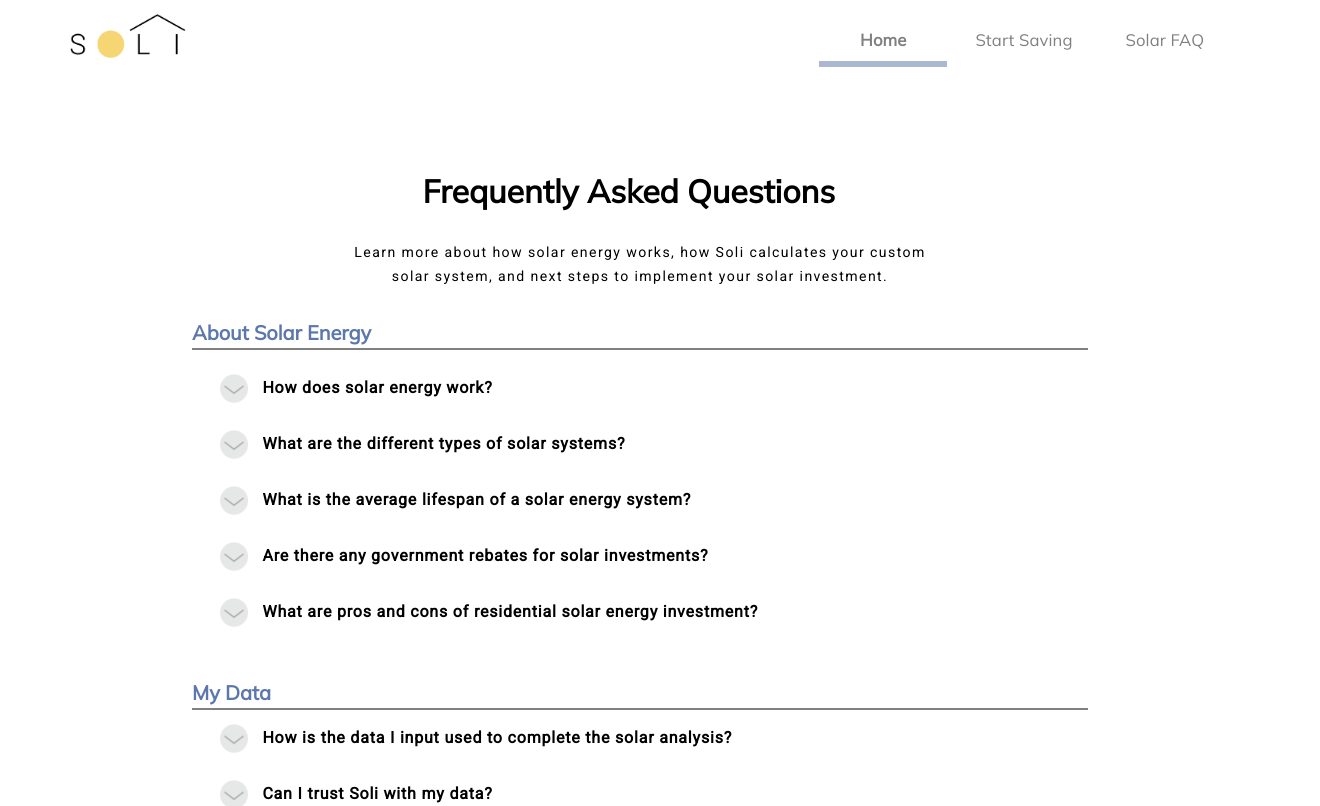
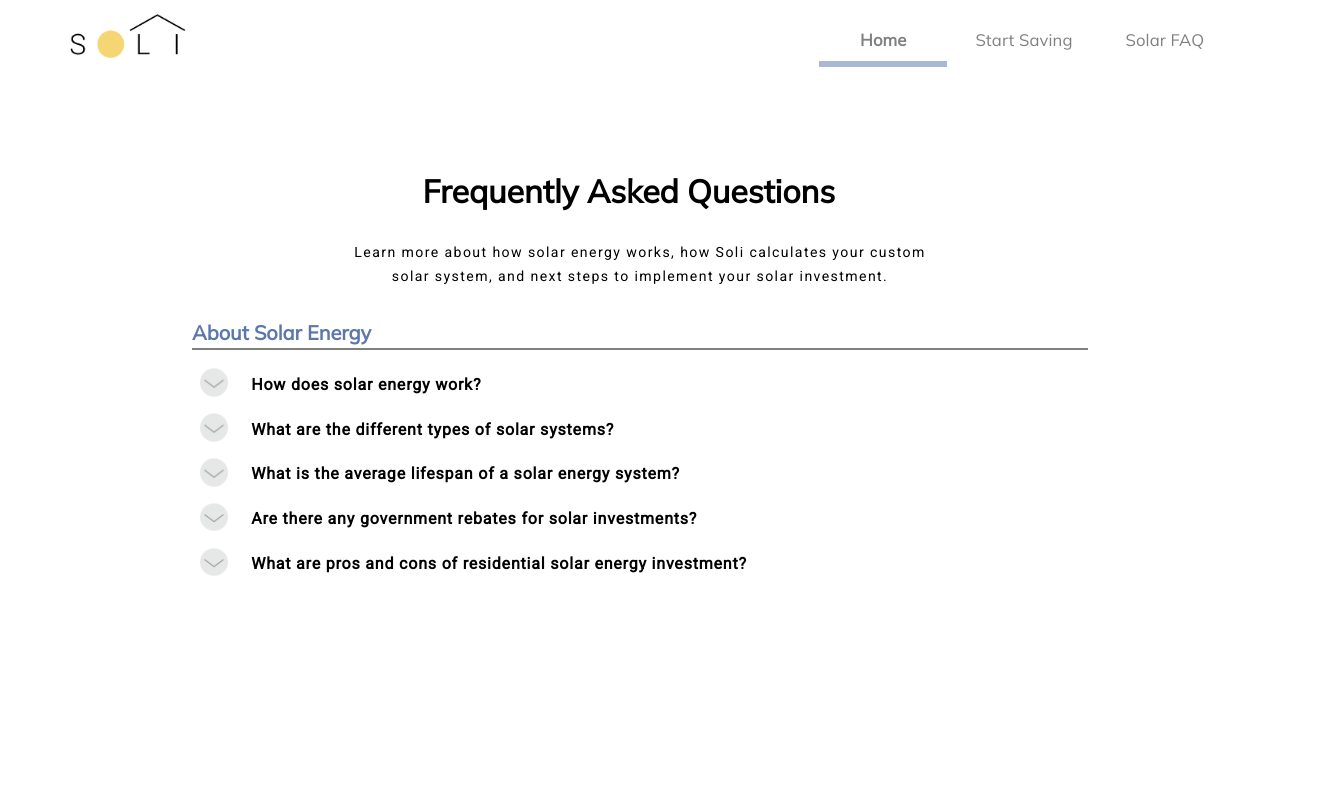
Before and after one commit to tanushree-sharma/fydp-app, a React (Create React App) app: page /FAQ in a window 1280 px wide. Shown: the top 806 px of the page, 1320 px wide, since content can reach past the window. Built offline with nearby package versions, Linux system fonts and the light colour scheme.

Commit message:
about solar energy

```diff
--- a/src/App.css
+++ b/src/App.css
@@ -1628,24 +1628,36 @@ select:invalid {
   margin-top: 5vh;
 }
 
-#accordion{
+#aboutFAQSectionContainer1, #aboutFAQSectionContainer2, #aboutFAQSectionContainer3, #aboutFAQSectionContainer4, #aboutFAQSectionContainer5{
   width: 70vw;
-  height: 100%;
-  cursor: pointer;
-  text-align: left;
-  border: none;
-  outline: none;
-  transition: 0.4s;
-}
-
-#accordion-section{
-  text-align: left;
-  padding: 1vh 1vw;
-}
-
-#accordion-question{
-  width: 70vw;
-  height: 5vh;
+  min-height: 3vw;
+}
+#aboutFAQIcon1, #aboutFAQIcon2, #aboutFAQIcon3, #aboutFAQIcon4, #aboutFAQIcon5 {
+  width: 3vw;
+  height: 3vw;
+  float: left;
+  padding-left: 0.5vw;
+}
+
+#faq-arrow, #aboutDownFAQArrow1, #aboutDownFAQArrow2, #aboutDownFAQArrow3, #aboutDownFAQArrow4, #aboutDownFAQArrow5{
+  width: 2.5vw;
+}
+#aboutUpFAQArrow1, #aboutUpFAQArrow2, #aboutUpFAQArrow3, #aboutUpFAQArrow4, #aboutUpFAQArrow5{
+  width: 2.5vw;
+  display: none;
+}
+#aboutFAQQuestion1, #aboutFAQQuestion2, #aboutFAQQuestion3, #aboutFAQQuestion4, #aboutFAQQuestion5{
+  margin-left: 3.5vw;
+  margin-top: 0.5vw;
+  padding: 0.9em;
+}
+#aboutFAQfaqAnswer1, #aboutFAQfaqAnswer2, #aboutFAQfaqAnswer3, #aboutFAQfaqAnswer4, #aboutFAQfaqAnswer5 {
+  margin-left: 3.5vw;
+  padding-left: 0.8em;
+
+  display: none;
+}
+.FAQ-Question {
   font-family: Roboto;
   font-style: normal;
   font-weight: 600;
@@ -1658,12 +1670,7 @@ select:invalid {
 
   color: #000000;
 }
-
-#accordion-answer{
-  width: 63vw;
-  height: auto;
-  padding: 1vh 4.5vw;
-
+.FAQ-Answer {
   font-family: Roboto;
   font-style: normal;
   font-weight: 400;
@@ -1673,11 +1680,6 @@ select:invalid {
   letter-spacing: 0.05em;
 
   color: #000000;
-}
-
-#faq-arrow{
-  width: 2.5vw;
-  padding: 1vh 1vw;
 }
 
 input[type="checkbox"]:checked ~ .field-inputs-budget {
--- a/src/components/SolarFAQ.js
+++ b/src/components/SolarFAQ.js
@@ -2,9 +2,62 @@ import React, { Component } from 'react'
 import { render } from 'react-dom';
 import Accordion from './Accordion';
 import Footer from '../components/Footer';
+import faqArrowDown from '../faqArrowDown.png'
+import faqArrowUp from '../faqArrowUp.png'
+
 
 class SolarFAQ extends Component {
     render() {
+        function openAboutSection1() {
+            document.getElementById("aboutDownFAQArrow1").style.display = "None";
+            document.getElementById("aboutUpFAQArrow1").style.display = "Block";
+            document.getElementById("aboutFAQfaqAnswer1").style.display = "Block";
+        }
+        function closeAboutSection1() {
+            document.getElementById("aboutDownFAQArrow1").style.display = "Block";
+            document.getElementById("aboutUpFAQArrow1").style.display = "None";
+            document.getElementById("aboutFAQfaqAnswer1").style.display = "None";
+        }
+        function openAboutSection2() {
+            document.getElementById("aboutDownFAQArrow2").style.display = "None";
+            document.getElementById("aboutUpFAQArrow2").style.display = "Block";
+            document.getElementById("aboutFAQfaqAnswer2").style.display = "Block";
+        }
+        function closeAboutSection2() {
+            document.getElementById("aboutDownFAQArrow2").style.display = "Block";
+            document.getElementById("aboutUpFAQArrow2").style.display = "None";
+            document.getElementById("aboutFAQfaqAnswer2").style.display = "None";
+        }
+        function openAboutSection3() {
+            document.getElementById("aboutDownFAQArrow3").style.display = "None";
+            document.getElementById("aboutUpFAQArrow3").style.display = "Block";
+            document.getElementById("aboutFAQfaqAnswer3").style.display = "Block";
+        }
+        function closeAboutSection3() {
+            document.getElementById("aboutDownFAQArrow3").style.display = "Block";
+            document.getElementById("aboutUpFAQArrow3").style.display = "None";
+            document.getElementById("aboutFAQfaqAnswer3").style.display = "None";
+        }
+        function openAboutSection4() {
+            document.getElementById("aboutDownFAQArrow4").style.display = "None";
+            document.getElementById("aboutUpFAQArrow4").style.display = "Block";
+            document.getElementById("aboutFAQfaqAnswer4").style.display = "Block";
+        }
+        function closeAboutSection4() {
+            document.getElementById("aboutDownFAQArrow4").style.display = "Block";
+            document.getElementById("aboutUpFAQArrow4").style.display = "None";
+            document.getElementById("aboutFAQfaqAnswer4").style.display = "None";
+        }
+        function openAboutSection5() {
+            document.getElementById("aboutDownFAQArrow5").style.display = "None";
+            document.getElementById("aboutUpFAQArrow5").style.display = "Block";
+            document.getElementById("aboutFAQfaqAnswer5").style.display = "Block";
+        }
+        function closeAboutSection5() {
+            document.getElementById("aboutDownFAQArrow5").style.display = "Block";
+            document.getElementById("aboutUpFAQArrow5").style.display = "None";
+            document.getElementById("aboutFAQfaqAnswer5").style.display = "None";
+        }
         return (
             <div>
                 <p id="faq-title"> Frequently Asked Questions </p>
@@ -12,30 +65,68 @@ class SolarFAQ extends Component {
 
                 <p id="aboutSolar"> About Solar Energy </p>
                 <div id="faqDiv">
-                    <Accordion allowMultipleOpen>
-                        <div label='How does solar energy work?'>
-                            <p>In residential projects, the Sun’s energy is harnessed through the use of photovoltaic (PV) technology. A solar panel is a collection of silicon PV cells that absorb sunlight to produce electricity through the Photovoltaic Effect. This electricity can be used to immediately power the home, or be reserved in a battery storage system for future use. </p>
+                    <div id="aboutFAQSectionContainer1">
+                        <div id="aboutFAQIcon1">
+                            <img src={faqArrowDown} alt ="faq-arrow" id="aboutDownFAQArrow1" onClick={() => { openAboutSection1(); }}/>
+                            <img src={faqArrowUp} alt ="faq-arrow" id="aboutUpFAQArrow1" onClick={() => { closeAboutSection1(); }}/>
                         </div>
-
-                        <div label='What are the different types of solar systems?'>
-                            <p>There are three primary residential solar PV and storage installations:</p>
-                            <br></br>
-                            <p style={{ marginLeft: '2.5rem', marginBottom: '0.8rem' }}><strong>Solar</strong> installations include solar panels providing energy for immediate use. Any unused energy captured by panels is lost.</p>
-                            <p style={{ marginLeft: '2.5rem', marginBottom: '0.8rem' }}><strong>Solar + Battery</strong> installations use a home battery system to store excess energy captured during hours of sunlight to allow for use during periods of minimal or no sun exposure.</p>
-                            <p style={{ marginLeft: '2.5rem', marginBottom: '0.8rem' }}><strong>Off-grid</strong> systems serve as stand alone power systems where homes are entirely self-sufficient and do not rely on the electrical grid at all. </p>
+                        <div id="aboutFAQQuestion1">
+                            <p class="FAQ-Question"> How does solar energy work?</p>
                         </div>
-
-                        <div label='What is the average lifespan of a solar energy system?'>
-                            <p>Solar panels have an average lifespan of 25-30 years, which is why Soli presents cost-saving results covering a span of a conservative 25 years. It is likely that panels will remain functioning beyond 25 years, however the yearly rate of deterioration will reduce their effectiveness over time.</p>
+                        <div id="aboutFAQfaqAnswer1">
+                            <p class="FAQ-Answer"> In residential projects, the Sun’s energy is harnessed through the use of photovoltaic (PV) technology. A solar panel is a collection of silicon PV cells that absorb sunlight to produce electricity through the Photovoltaic Effect. This electricity can be used to immediately power the home, or be reserved in a battery storage system for future use. </p>
                         </div>
-
-                        <div label='Are there any government rebates for solar investments?'>
-                            <p>As of February 2021, under Ontario’s current provincial government, there are no active rebate programs for homeowners with solar energy systems.</p>
+                    </div>
+                    <div id="aboutFAQSectionContainer2">
+                        <div id="aboutFAQIcon2">
+                            <img src={faqArrowDown} alt ="faq-arrow" id="aboutDownFAQArrow2" onClick={() => { openAboutSection2(); }}/>
+                            <img src={faqArrowUp} alt ="faq-arrow" id="aboutUpFAQArrow2" onClick={() => { closeAboutSection2(); }}/>
                         </div>
-
-                        <div label='What are pros and cons of residential solar energy investment?'>
-                            <p><strong>Pros:</strong></p>
-                            <ul>
+                        <div id="aboutFAQQuestion2">
+                            <p class="FAQ-Question"> What are the different types of solar systems? </p>
+                        </div>
+                        <div id="aboutFAQfaqAnswer2">
+                            <p class="FAQ-Answer"> There are three primary residential solar PV and storage installations: </p>
+                            <p class="FAQ-Answer" style={{ marginLeft: '2.5rem', marginBottom: '0.8rem' }}><strong>Solar</strong> installations include solar panels providing energy for immediate use. Any unused energy captured by panels is lost.</p>
+                            <p class="FAQ-Answer" style={{ marginLeft: '2.5rem', marginBottom: '0.8rem' }}><strong>Solar + Battery</strong> installations use a home battery system to store excess energy captured during hours of sunlight to allow for use during periods of minimal or no sun exposure.</p>
+                            <p class="FAQ-Answer" style={{ marginLeft: '2.5rem', marginBottom: '0.8rem' }}><strong>Off-grid</strong> systems serve as stand alone power systems where homes are entirely self-sufficient and do not rely on the electrical grid at all. </p>
+                        </div>
+                    </div>
+                    <div id="aboutFAQSectionContainer3">
+                        <div id="aboutFAQIcon3">
+                            <img src={faqArrowDown} alt ="faq-arrow" id="aboutDownFAQArrow3" onClick={() => { openAboutSection3(); }}/>
+                            <img src={faqArrowUp} alt ="faq-arrow" id="aboutUpFAQArrow3" onClick={() => { closeAboutSection3(); }}/>
+                        </div>
+                        <div id="aboutFAQQuestion3">
+                            <p class="FAQ-Question"> What is the average lifespan of a solar energy system? </p>
+                        </div>
+                        <div id="aboutFAQfaqAnswer3">
+                            <p class="FAQ-Answer"> Solar panels have an average lifespan of 25-30 years, which is why Soli presents cost-saving results covering a span of a conservative 25 years. It is likely that panels will remain functioning beyond 25 years, however the yearly rate of deterioration will reduce their effectiveness over time. </p>
+                        </div>
+                    </div>
+                    <div id="aboutFAQSectionContainer4">
+                        <div id="aboutFAQIcon4">
+                            <img src={faqArrowDown} alt ="faq-arrow" id="aboutDownFAQArrow4" onClick={() => { openAboutSection4(); }}/>
+                            <img src={faqArrowUp} alt ="faq-arrow" id="aboutUpFAQArrow4" onClick={() => { closeAboutSection4(); }}/>
+                        </div>
+                        <div id="aboutFAQQuestion4">
+                            <p class="FAQ-Question"> Are there any government rebates for solar investments? </p>
+                        </div>
+                        <div id="aboutFAQfaqAnswer4">
+                            <p class="FAQ-Answer"> As of February 2021, under Ontario’s current provincial government, there are no active rebate programs for homeowners with solar energy systems.</p>
+                        </div>
+                    </div>
+                    <div id="aboutFAQSectionContainer5">
+                        <div id="aboutFAQIcon5">
+                            <img src={faqArrowDown} alt ="faq-arrow" id="aboutDownFAQArrow5" onClick={() => { openAboutSection5(); }}/>
+                            <img src={faqArrowUp} alt ="faq-arrow" id="aboutUpFAQArrow5" onClick={() => { closeAboutSection5(); }}/>
+                        </div>
+                        <div id="aboutFAQQuestion5">
+                            <p class="FAQ-Question"> What are pros and cons of residential solar energy investment? </p>
+                        </div>
+                        <div id="aboutFAQfaqAnswer5">
+                            <p class="FAQ-Answer"> <strong>Pros:</strong></p>
+                            <ul class="FAQ-Answer">
                                 <li style={{ marginLeft: '2.5rem', marginBottom: '0.5rem' }}>Lower Electricity Bills → Continued reduction in your electricity bill during the lifespan of the solar panels.</li>
                                 <li style={{ marginLeft: '2.5rem', marginBottom: '0.5rem' }}>Increased Property Value → On average, homes with solar systems installed, sell for almost 4% more.</li>
                                 <li style={{ marginLeft: '2.5rem', marginBottom: '0.5rem' }}>Reduced Carbon Footprint → Solar is an infinite energy source and is able to generate energy without harmful emissions, unlike its alternatives such as natural gas or fossil fuels.</li>
@@ -43,18 +134,18 @@ class SolarFAQ extends Component {
                                 <li style={{ marginLeft: '2.5rem', marginBottom: '0.5rem' }}>Longevity & Low Maintenance → Solar panels require limited maintenance during the first 25 years after installation. Panels can be independently maintained or cleaned for a relatively low cost by professionals.</li>
                             </ul>
                             <br></br>
-
-                            <p><strong>Cons:</strong></p>
-                            <ul>
+                            <p class="FAQ-Answer"><strong>Cons:</strong></p>
+                            <ul class="FAQ-Answer">
                                 <li style={{ marginLeft: '2.5rem', marginBottom: '0.5rem' }}>Initial investment → Though the savings pay-off in the long run, the upfront cost required may deter homeowners.</li>
                                 <li style={{ marginLeft: '2.5rem', marginBottom: '0.5rem' }}>Weather factors → For optimal efficiency, panels require direct sunlight, thus, snow, shade and dust build up overtime should be mitigated.</li>
                                 <li style={{ marginLeft: '2.5rem', marginBottom: '0.5rem' }}>Space requirement → Most configurations see solar panels taking up a significant amount of space on the roof, therefore homeowners with smaller roofs may need to compromise installation size for space.</li>
                                 <li style={{ marginLeft: '2.5rem', marginBottom: '0.5rem' }}>Usability → Unless a home battery is paired with a solar energy system, energy can only be used during the day, while it’s being harnessed.</li>
                             </ul>
                         </div>
-                    </Accordion>
+                    </div>
 
-                    <p id="myData"> My Data </p>
+
+                    {/* <p id="myData"> My Data </p>
                     <Accordion allowMultipleOpen>
                         <div label='How is the data I input used to complete the solar analysis?'>
                             <p><strong>Postal Code</strong></p>
@@ -159,7 +250,7 @@ class SolarFAQ extends Component {
                     <br></br>
 
                     <p id="FAQFooter"> <Footer></Footer> </p>
-                    <p id="footerbuffer"> buffer space </p>
+                    <p id="footerbuffer"> buffer space </p> */}
                 </div>
 
 
```
Also changed, not shown: 1 other file (tests, documents, lock files or other folders).
